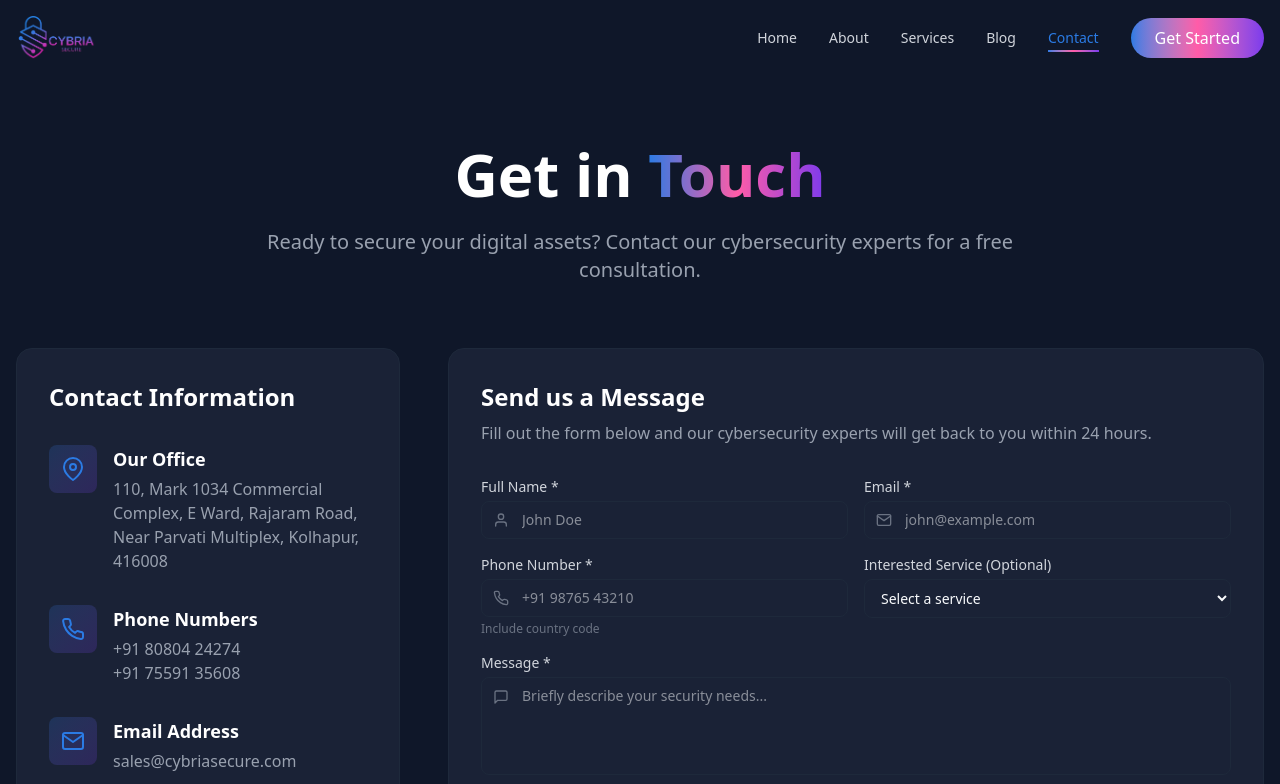
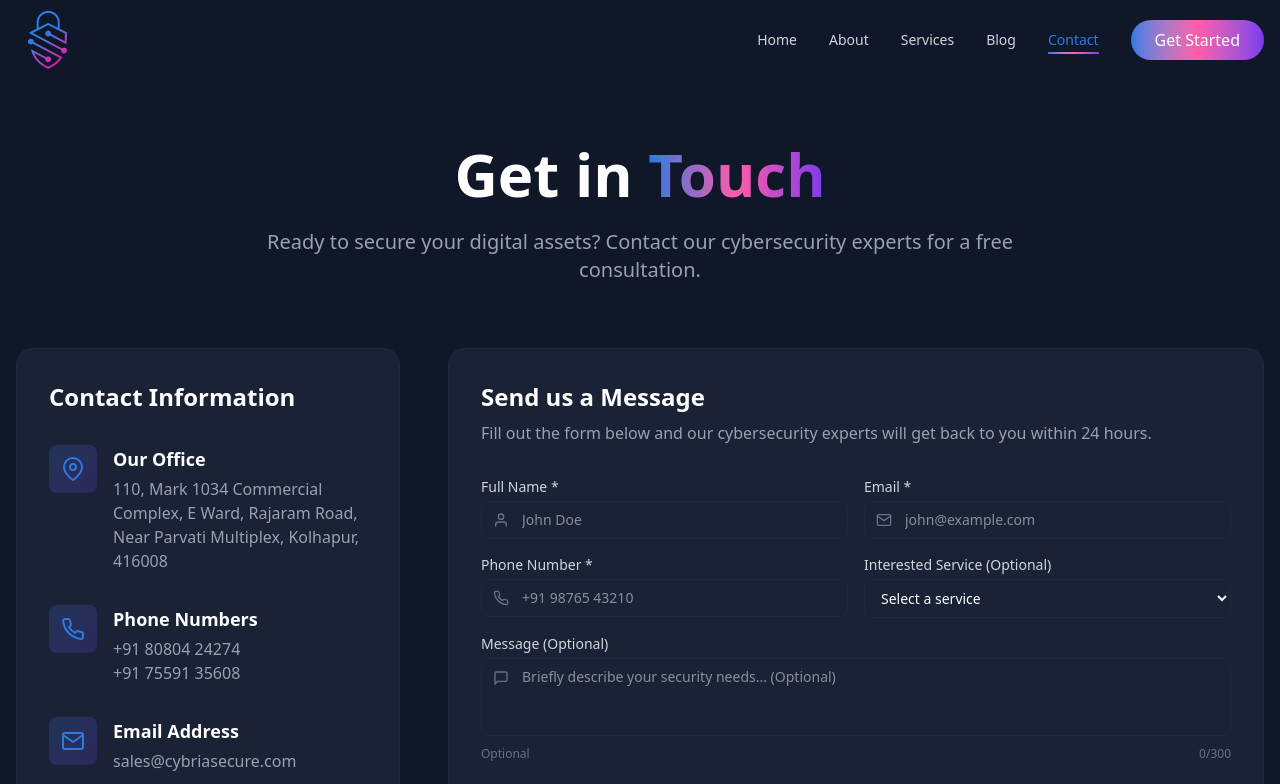
Before and after one commit to vivekrokadi/cybria-secure, a Next.js app: page /contact in a window 1280 px wide. Shown: the top 784 px of the page. Built offline with nearby package versions, Linux system fonts and the light colour scheme.

Commit message:
first commit

```diff
--- a/src/components/ContactForm.tsx
+++ b/src/components/ContactForm.tsx
@@ -1,177 +1,208 @@
-'use client'
+"use client";
 
-import { useState, FormEvent } from 'react'
-import toast from 'react-hot-toast'
-import { FiUser, FiMail, FiPhone, FiMessageSquare } from 'react-icons/fi'
+import { useState, FormEvent } from "react";
+import toast from "react-hot-toast";
+import { FiUser, FiMail, FiPhone, FiMessageSquare } from "react-icons/fi";
 
 export default function ContactForm() {
   const [formData, setFormData] = useState({
-    name: '',
-    email: '',
-    phone: '',
-    service: '',
-    message: '',
-    _honeypot: '',
+    name: "",
+    email: "",
+    phone: "",
+    service: "",
+    message: "",
+    _honeypot: "",
     _timestamp: Date.now().toString(),
-  })
-  const [errors, setErrors] = useState<Record<string, string>>({})
-  const [isSubmitting, setIsSubmitting] = useState(false)
-  const [lastSubmitTime, setLastSubmitTime] = useState(0)
+  });
+  const [errors, setErrors] = useState<Record<string, string>>({});
+  const [isSubmitting, setIsSubmitting] = useState(false);
+  const [lastSubmitTime, setLastSubmitTime] = useState(0);
 
   const services = [
-    'Cyber Security',
-    'Governance Risk Assessment',
-    'Training and Awareness',
-    'Banking Security',
-    'Incident Response',
-    'Red Teaming',
-    'Other Service'
-  ]
+    "Cyber Security",
+    "Governance Risk Assessment",
+    "Training and Awareness",
+    "Banking Security",
+    "Incident Response",
+    "Red Teaming",
+    "Other Service",
+  ];
 
   const validateForm = () => {
-    const newErrors: Record<string, string> = {}
+    const newErrors: Record<string, string> = {};
 
     if (!formData.name.trim()) {
-      newErrors.name = 'Name is required'
+      newErrors.name = "Name is required";
     } else if (formData.name.trim().length < 2) {
-      newErrors.name = 'Name must be at least 2 characters'
+      newErrors.name = "Name must be at least 2 characters";
     }
 
     if (!formData.email.trim()) {
-      newErrors.email = 'Email is required'
+      newErrors.email = "Email is required";
     } else if (!/^[^\s@]+@[^\s@]+\.[^\s@]+$/.test(formData.email)) {
-      newErrors.email = 'Please enter a valid email address'
+      newErrors.email = "Please enter a valid email address";
     }
 
     if (!formData.phone.trim()) {
-      newErrors.phone = 'Phone number is required'
-    } else if (!/^[\+]?[1-9][\d\s\-\(\)]{8,}$/.test(formData.phone.replace(/\s/g, ''))) {
-      newErrors.phone = 'Please enter a valid phone number'
+      newErrors.phone = "Phone number is required";
+    } else if (!/^[\+]?[1-9][\d\s\-\(\)]{8,}$/.test(formData.phone.replace(/\s/g, ""))) {
+      newErrors.phone = "Please enter a valid phone number";
     }
 
-    if (!formData.message.trim()) {
-      newErrors.message = 'Message is required'
-    } else if (formData.message.trim().length < 10) {
-      newErrors.message = 'Message must be at least 10 characters'
+    // Message is now optional, so no validation needed
+
+    const now = Date.now();
+    if (now - lastSubmitTime < 2000) {
+      newErrors._form = "Please wait a moment before submitting again";
     }
 
-    const now = Date.now()
-    if (now - lastSubmitTime < 2000) {
-      newErrors._form = 'Please wait a moment before submitting again'
-    }
-
-    setErrors(newErrors)
-    return Object.keys(newErrors).length === 0
-  }
+    setErrors(newErrors);
+    return Object.keys(newErrors).length === 0;
+  };
 
   const handleSubmit = async (e: FormEvent) => {
-    e.preventDefault()
+    e.preventDefault();
 
     if (!validateForm()) {
       if (errors._form) {
-        toast.error(errors._form)
+        toast.error(errors._form);
       } else {
-        toast.error('Please fix the errors in the form')
+        toast.error("Please fix the errors in the form");
       }
-      return
+      return;
     }
 
-    setIsSubmitting(true)
-    setLastSubmitTime(Date.now())
+    setIsSubmitting(true);
+    setLastSubmitTime(Date.now());
 
     const updatedFormData = {
       ...formData,
       _timestamp: Date.now().toString(),
-    }
+    };
 
     try {
-      const response = await fetch('/api/contact', {
-        method: 'POST',
+      const response = await fetch("/api/contact", {
+        method: "POST",
         headers: {
-          'Content-Type': 'application/json',
+          "Content-Type": "application/json",
         },
         body: JSON.stringify(updatedFormData),
-      })
+      });
 
-      const data = await response.json()
+      // First check if response is OK
+      if (!response.ok) {
+        // Try to parse error response
+        let errorData;
+        try {
+          errorData = await response.json();
+        } catch {
+          // If can't parse JSON, use status text
+          throw new Error(`Submission failed: ${response.status} ${response.statusText}`);
+        }
 
-      if (!response.ok) {
-        throw new Error(data.message || `Submission failed (${response.status})`)
+        // Get error message from errorData
+        const errorMessage = errorData?.message ||
+                           errorData?.error ||
+                           errorData?.errorMessage ||
+                           `Submission failed (${response.status})`;
+        throw new Error(errorMessage);
+      }
+
+      // If response is OK, parse the success data
+      const data = await response.json();
+
+      // Check if data exists and has success property
+      if (!data || data.success === undefined) {
+        throw new Error("Invalid server response");
       }
 
       if (data.success) {
-        toast.success(data.message || 'Message sent successfully!')
+        toast.success(data.message || "Message sent successfully!");
         // Reset form
         setFormData({
-          name: '',
-          email: '',
-          phone: '',
-          service: '',
-          message: '',
-          _honeypot: '',
+          name: "",
+          email: "",
+          phone: "",
+          service: "",
+          message: "",
+          _honeypot: "",
           _timestamp: Date.now().toString(),
-        })
-        setErrors({})
+        });
+        setErrors({});
       } else {
-        if (data.message?.toLowerCase().includes('too fast')) {
-          toast.error('Please wait a moment before submitting again')
-        } else if (data.message?.toLowerCase().includes('rate limit') || data.message?.toLowerCase().includes('too many')) {
-          toast.error('Too many submissions. Please try again later.')
-        } else if (data.message?.toLowerCase().includes('bot') || data.message?.toLowerCase().includes('spam')) {
-          toast.error('Submission flagged as potential spam. Please try again.')
-        } else if (data.message?.toLowerCase().includes('expired')) {
-          toast.error('Form session expired. Please refresh the page and try again.')
-        } else {
-          toast.error(data.message || 'Failed to send message')
-        }
+        // Handle API success: false scenario
+        const errorMessage = data?.message ||
+                           data?.error ||
+                           data?.errorMessage ||
+                           "Failed to send message";
+        throw new Error(errorMessage);
       }
     } catch (error) {
-      console.error('Form submission error:', error)
+      console.error("Form submission error:", error);
+
       if (error instanceof Error) {
-        const errorMsg = error.message.toLowerCase()
-        if (errorMsg.includes('too fast') || errorMsg.includes('rate limit')) {
-          toast.error('Please wait a moment before submitting again')
-        } else if (errorMsg.includes('network') || errorMsg.includes('failed to fetch')) {
-          toast.error('Network error. Please check your connection and try again.')
+        const errorMsg = error.message.toLowerCase();
+
+        if (errorMsg.includes("too fast") || errorMsg.includes("rate limit")) {
+          toast.error("Please wait a moment before submitting again");
+        } else if (errorMsg.includes("rate limit exceeded") || errorMsg.includes("too many requests")) {
+          toast.error("Too many submissions. Please try again later.");
+        } else if (errorMsg.includes("network") || errorMsg.includes("failed to fetch")) {
+          toast.error("Network error. Please check your connection and try again.");
+        } else if (errorMsg.includes("bot") || errorMsg.includes("spam")) {
+          toast.error("Submission flagged as potential spam. Please try again.");
+        } else if (errorMsg.includes("expired") || errorMsg.includes("session")) {
+          toast.error("Form session expired. Please refresh the page and try again.");
+        } else if (errorMsg.includes("timeout") || errorMsg.includes("timed out")) {
+          toast.error("Request timed out. Please try again.");
+        } else if (errorMsg.includes("invalid server response")) {
+          toast.error("Server error. Please try again later.");
+        } else if (errorMsg.includes("invalid json")) {
+          toast.error("Server returned an invalid response. Please try again.");
         } else {
-          toast.error(error.message || 'Failed to send message. Please try again.')
+          // Show generic error message for unknown errors
+          toast.error("Failed to send message. Please try again.");
         }
       } else {
-        toast.error('Failed to send message. Please try again.')
+        toast.error("Failed to send message. Please try again.");
       }
     } finally {
-      setIsSubmitting(false)
+      setIsSubmitting(false);
     }
-  }
+  };
 
   const handleChange = (
-    e: React.ChangeEvent<HTMLInputElement | HTMLTextAreaElement | HTMLSelectElement>
+    e: React.ChangeEvent<
+      HTMLInputElement | HTMLTextAreaElement | HTMLSelectElement
+    >
   ) => {
-    const { name, value } = e.target
+    const { name, value } = e.target;
 
-    if ((name === '_honeypot' || name === '_timestamp') && value) {
-      console.warn('Hidden field modified - possible bot activity')
-      return
+    if ((name === "_honeypot" || name === "_timestamp") && value) {
+      console.warn("Hidden field modified - possible bot activity");
+      return;
     }
 
     setFormData((prev) => ({
       ...prev,
       [name]: value,
-    }))
+    }));
 
     if (errors[name]) {
       setErrors((prev) => ({
         ...prev,
-        [name]: '',
-      }))
+        [name]: "",
+      }));
     }
-  }
+  };
 
   return (
     <form onSubmit={handleSubmit} className="space-y-4" noValidate>
       {/* Honeypot Fields */}
       <div className="hidden" aria-hidden="true">
-        <label htmlFor="_honeypot" className="sr-only">Leave this field empty</label>
+        <label htmlFor="_honeypot" className="sr-only">
+          Leave this field empty
+        </label>
         <input
           type="text"
           id="_honeypot"
@@ -190,11 +221,12 @@ export default function ContactForm() {
         />
       </div>
 
-
       <div className="grid grid-cols-1 md:grid-cols-2 gap-4">
-
         <div className="space-y-1">
-          <label htmlFor="name" className="block text-sm font-medium text-gray-300">
+          <label
+            htmlFor="name"
+            className="block text-sm font-medium text-gray-300"
+          >
             Full Name *
           </label>
           <div className="relative">
@@ -206,7 +238,7 @@ export default function ContactForm() {
               value={formData.name}
               onChange={handleChange}
               className={`w-full pl-10 pr-3 py-2 bg-[#1a2236] border ${
-                errors.name ? 'border-red-500' : 'border-gray-700'
+                errors.name ? "border-red-500" : "border-gray-700"
               } rounded-lg focus:outline-none focus:ring-1 focus:ring-[#2B7BE4] focus:border-transparent transition-colors text-sm`}
               placeholder="John Doe"
               required
@@ -215,14 +247,15 @@ export default function ContactForm() {
               maxLength={50}
             />
           </div>
-          {errors.name && (
-            <p className="text-xs text-red-500">{errors.name}</p>
-          )}
+          {errors.name && <p className="text-xs text-red-500">{errors.name}</p>}
         </div>
 
         {/* Email Field */}
         <div className="space-y-1">
-          <label htmlFor="email" className="block text-sm font-medium text-gray-300">
+          <label
+            htmlFor="email"
+            className="block text-sm font-medium text-gray-300"
+          >
             Email *
           </label>
           <div className="relative">
@@ -234,7 +267,7 @@ export default function ContactForm() {
               value={formData.email}
               onChange={handleChange}
               className={`w-full pl-10 pr-3 py-2 bg-[#1a2236] border ${
-                errors.email ? 'border-red-500' : 'border-gray-700'
+                errors.email ? "border-red-500" : "border-gray-700"
               } rounded-lg focus:outline-none focus:ring-1 focus:ring-[#2B7BE4] focus:border-transparent transition-colors text-sm`}
               placeholder="john@example.com"
               required
@@ -246,9 +279,11 @@ export default function ContactForm() {
           )}
         </div>
 
-
         <div className="space-y-1">
-          <label htmlFor="phone" className="block text-sm font-medium text-gray-300">
+          <label
+            htmlFor="phone"
+            className="block text-sm font-medium text-gray-300"
+          >
             Phone Number *
           </label>
           <div className="relative">
@@ -260,24 +295,25 @@ export default function ContactForm() {
               value={formData.phone}
               onChange={handleChange}
               className={`w-full pl-10 pr-3 py-2 bg-[#1a2236] border ${
-                errors.phone ? 'border-red-500' : 'border-gray-700'
+                errors.phone ? "border-red-500" : "border-gray-700"
               } rounded-lg focus:outline-none focus:ring-1 focus:ring-[#2B7BE4] focus:border-transparent transition-colors text-sm`}
               placeholder="+91 98765 43210"
               required
               disabled={isSubmitting}
-              pattern="^[\+]?[1-9][\d\s\-\(\)]{8,}$"
               maxLength={15}
             />
           </div>
           {errors.phone && (
             <p className="text-xs text-red-500">{errors.phone}</p>
           )}
-          <p className="text-xs text-gray-500 mt-1">Include country code</p>
         </div>
 
         {/* Service Selection */}
         <div className="space-y-1">
-          <label htmlFor="service" className="block text-sm font-medium text-gray-300">
+          <label
+            htmlFor="service"
+            className="block text-sm font-medium text-gray-300"
+          >
             Interested Service (Optional)
           </label>
           <select
@@ -298,10 +334,13 @@ export default function ContactForm() {
         </div>
       </div>
 
-      {/* Message Field - More Compact */}
+      {/* Message Field - Now Optional */}
       <div className="space-y-1">
-        <label htmlFor="message" className="block text-sm font-medium text-gray-300">
-          Message *
+        <label
+          htmlFor="message"
+          className="block text-sm font-medium text-gray-300"
+        >
+          Message (Optional)
         </label>
         <div className="relative">
           <FiMessageSquare className="absolute left-3 top-3 text-gray-500 w-4 h-4" />
@@ -310,28 +349,24 @@ export default function ContactForm() {
             name="message"
             value={formData.message}
             onChange={handleChange}
-            rows={4}
-            className={`w-full pl-10 pr-3 py-2 bg-[#1a2236] border ${
-              errors.message ? 'border-red-500' : 'border-gray-700'
-            } rounded-lg focus:outline-none focus:ring-1 focus:ring-[#2B7BE4] focus:border-transparent transition-colors text-sm resize-none`}
-            placeholder="Briefly describe your security needs..."
-            required
+            rows={3}
+            className="w-full pl-10 pr-3 py-2 bg-[#1a2236] border border-gray-700 rounded-lg focus:outline-none focus:ring-1 focus:ring-[#2B7BE4] focus:border-transparent transition-colors text-sm resize-none"
+            placeholder="Briefly describe your security needs... (Optional)"
             disabled={isSubmitting}
-            minLength={10}
-            maxLength={500}
+            maxLength={300}
           />
         </div>
-        {errors.message && (
-          <p className="text-xs text-red-500">{errors.message}</p>
-        )}
         <div className="flex justify-between text-xs mt-1">
-          <span className="text-gray-500">Min. 10 characters</span>
-          <span className={`${formData.message.length > 500 ? 'text-red-500' : 'text-gray-500'}`}>
-            {formData.message.length}/500
+          <span className="text-gray-500">Optional</span>
+          <span
+            className={`${
+              formData.message.length > 300 ? "text-red-500" : "text-gray-500"
+            }`}
+          >
+            {formData.message.length}/300
           </span>
         </div>
       </div>
-
 
       <div className="pt-2">
         <button
@@ -341,14 +376,29 @@ export default function ContactForm() {
         >
           {isSubmitting ? (
             <span className="flex items-center justify-center">
-              <svg className="animate-spin h-4 w-4 mr-2 text-white" viewBox="0 0 24 24">
-                <circle className="opacity-25" cx="12" cy="12" r="10" stroke="currentColor" strokeWidth="4" fill="none" />
-                <path className="opacity-75" fill="currentColor" d="M4 12a8 8 0 018-8V0C5.373 0 0 5.373 0 12h4zm2 5.291A7.962 7.962 0 014 12H0c0 3.042 1.135 5.824 3 7.938l3-2.647z" />
+              <svg
+                className="animate-spin h-4 w-4 mr-2 text-white"
+                viewBox="0 0 24 24"
+              >
+                <circle
+                  className="opacity-25"
+                  cx="12"
+                  cy="12"
+                  r="10"
+                  stroke="currentColor"
+                  strokeWidth="4"
+                  fill="none"
+                />
+                <path
+                  className="opacity-75"
+                  fill="currentColor"
+                  d="M4 12a8 8 0 018-8V0C5.373 0 0 5.373 0 12h4zm2 5.291A7.962 7.962 0 014 12H0c0 3.042 1.135 5.824 3 7.938l3-2.647z"
+                />
               </svg>
               Sending...
             </span>
           ) : (
-            'Send Message'
+            "Send Message"
           )}
         </button>
         <div className="mt-2 text-xs text-gray-400 text-center">
@@ -357,5 +407,5 @@ export default function ContactForm() {
         </div>
       </div>
     </form>
-  )
+  );
 }
--- a/src/components/Header.tsx
+++ b/src/components/Header.tsx
@@ -20,7 +20,7 @@ export default function Header() {
 
   useEffect(() => {
     const handleScroll = () => {
-      setScrolled(window.scrollY > 20)
+      setScrolled(window.scrollY > 30)
     }
     window.addEventListener('scroll', handleScroll)
     return () => window.removeEventListener('scroll', handleScroll)
@@ -35,12 +35,12 @@ export default function Header() {
     <header className={`fixed top-0 left-0 right-0 z-50 transition-all duration-300 ${
       scrolled ? 'bg-[#0b1220]/95 backdrop-blur-lg border-b border-gray-800' : 'bg-transparent'
     }`}>
-      <div className="container mx-auto px-4 py-4">
+      <div className="container mx-auto px-4 py-2">
         <div className="flex items-center justify-between">
           {/* Logo */}
           <Link href="/" className="flex items-center space-x-2">
             <div className="relative">
-              <img src="/logorm.png" className="w-20" alt="Cybria Secure Logo" />
+              <img src="/cybriasecure-logo.png" className="w-16" alt="Cybria Secure Logo" />
             </div>
           </Link>
 
--- a/src/components/Hero.tsx
+++ b/src/components/Hero.tsx
@@ -9,8 +9,11 @@ const GSAPHero = dynamic(() => import("./GSAPHero"), { ssr: false });
 
 export default function Hero() {
   return (
-    <section className="relative min-h-screen flex items-center justify-center overflow-hidden bg-[url('/cybriasecure-logo.png')] bg-no-repeat bg-center">
-       <div className="absolute inset-0 bg-[#0F1729]/60"></div>
+    <section
+      className="relative min-h-[calc(100vh-68px)]
+ flex items-center justify-center overflow-hidden bg-[url('/cybriasecure-logo.png')] bg-no-repeat bg-center"
+    >
+      <div className="absolute inset-0 bg-[#0F1729]/60"></div>
 
       {/* Animated Background */}
       <div className="absolute inset-0">
@@ -26,9 +29,9 @@ export default function Hero() {
 
       {/* Content */}
       <div className="relative z-10 container mx-auto px-4 py-20 text-center">
-
-
-          <h1 className="text-3xl sm:text-5xl text-gray-300 mb-2 leading-relaxed font-bold">From Threats to Trust – We Secure It All</h1>
+        <h1 className="text-3xl sm:text-5xl text-gray-300 mb-2 leading-relaxed font-bold">
+          From Threats to Trust – We Secure It All
+        </h1>
         <div className="mt-12 max-w-3xl mx-auto">
           <p className="text-[15px] sm:text-xl text-gray-300 mb-8 leading-relaxed font-medium ">
             We are problem-solvers! Cybria Secure, a leading cyber security risk
@@ -53,8 +56,6 @@ export default function Hero() {
             </Link>
           </div>
         </div>
-
-
       </div>
     </section>
   );
--- a/src/components/ScrollReveal.tsx
+++ b/src/components/ScrollReveal.tsx
@@ -11,7 +11,7 @@ export default function ScrollReveal({ children, delay = 0 }: ScrollRevealProps)
   const elementRef = useRef<HTMLDivElement>(null)
 
   useEffect(() => {
-    // Only run GSAP if user hasn't opted for reduced motion
+
     if (typeof window === 'undefined' || window.matchMedia('(prefers-reduced-motion: reduce)').matches) {
       if (elementRef.current) {
         elementRef.current.style.opacity = '1'
```
